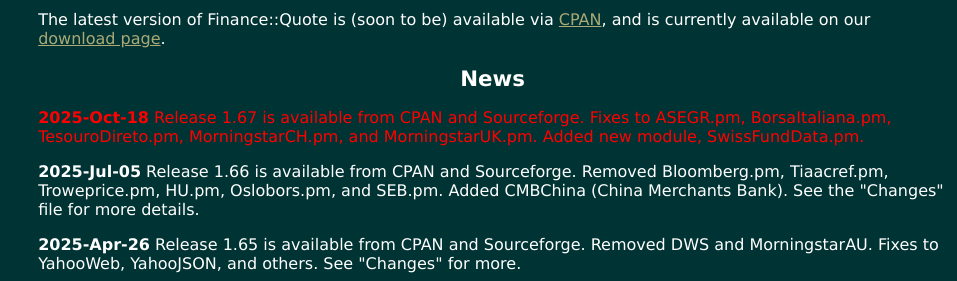
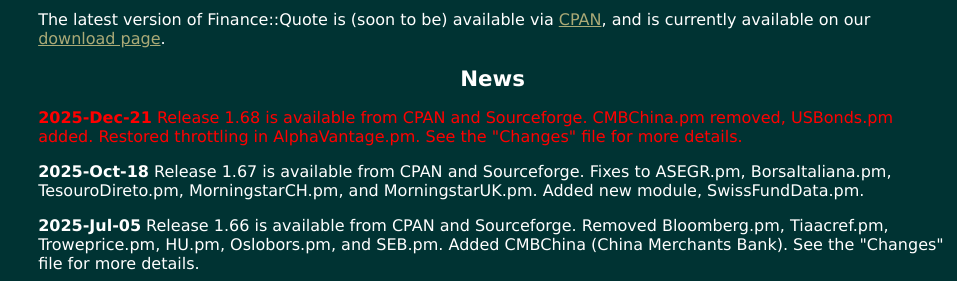
Before and after one commit to finance-quote/finance-quote, a plain HTML site: page htdocs/index.html in a window 1280 px wide. Shown: the part 197-478 px from the top of the page, 323-1280 px from the left. Drawn offline with Linux system fonts and the light colour scheme.

Commit message:
Updated htdocs/index.html for v1.68

```diff
--- a/htdocs/index.html
+++ b/htdocs/index.html
@@ -66,7 +66,9 @@ Finance::Quote is (soon to be) available via <a
 our <a href="download.html">download
 page</a>.</p>
       <h2 align="center">News</h2>
-      <p class="new"><b>2025-Oct-18</b>
+      <p class="new"><b>2025-Dec-21</b>
+        Release 1.68 is available from CPAN and Sourceforge. CMBChina.pm removed, USBonds.pm added. Restored throttling in AlphaVantage.pm. See the "Changes" file for more details.
+      <p><b>2025-Oct-18</b>
         Release 1.67 is available from CPAN and Sourceforge. Fixes to ASEGR.pm, BorsaItaliana.pm, TesouroDireto.pm, MorningstarCH.pm, and MorningstarUK.pm. Added new module, SwissFundData.pm.
       <p><b>2025-Jul-05</b>
         Release 1.66 is available from CPAN and Sourceforge. Removed Bloomberg.pm, Tiaacref.pm, Troweprice.pm, HU.pm, Oslobors.pm, and SEB.pm. Added CMBChina (China Merchants Bank). See the "Changes" file for more details.
```
